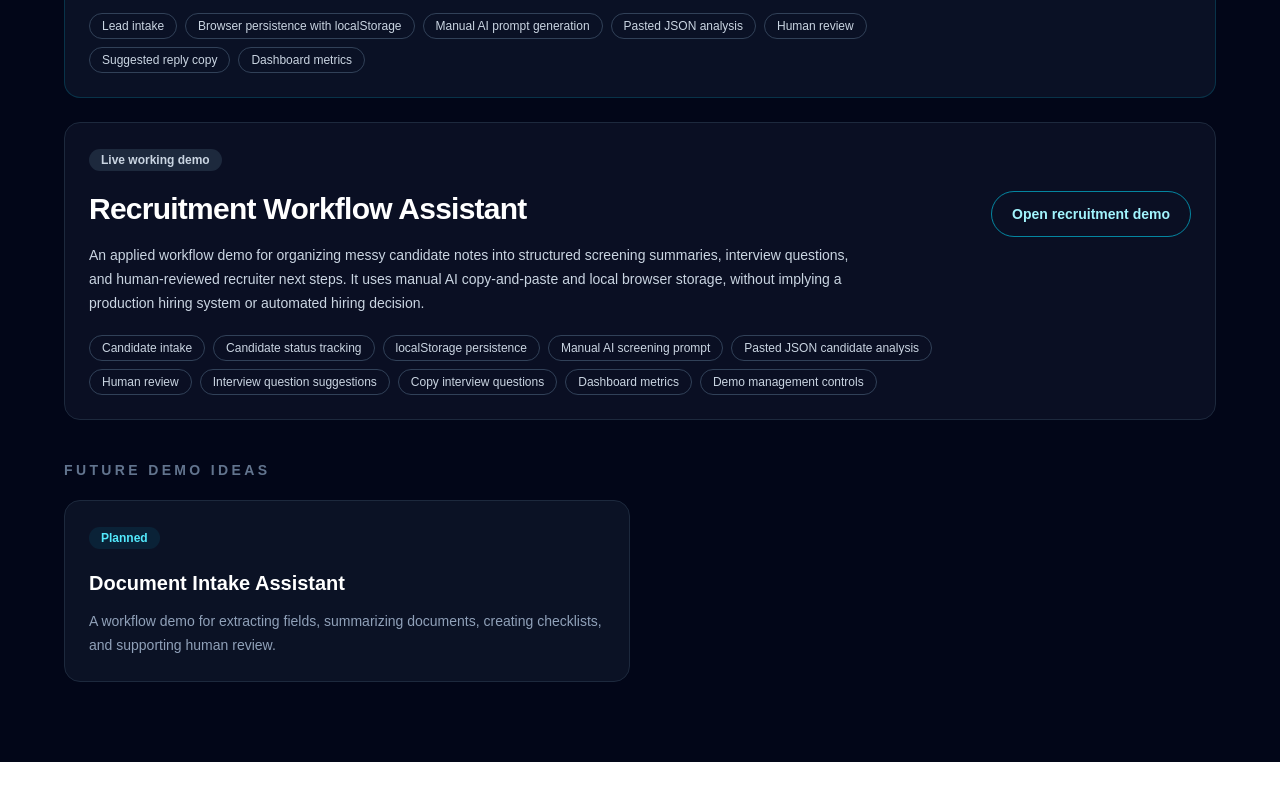
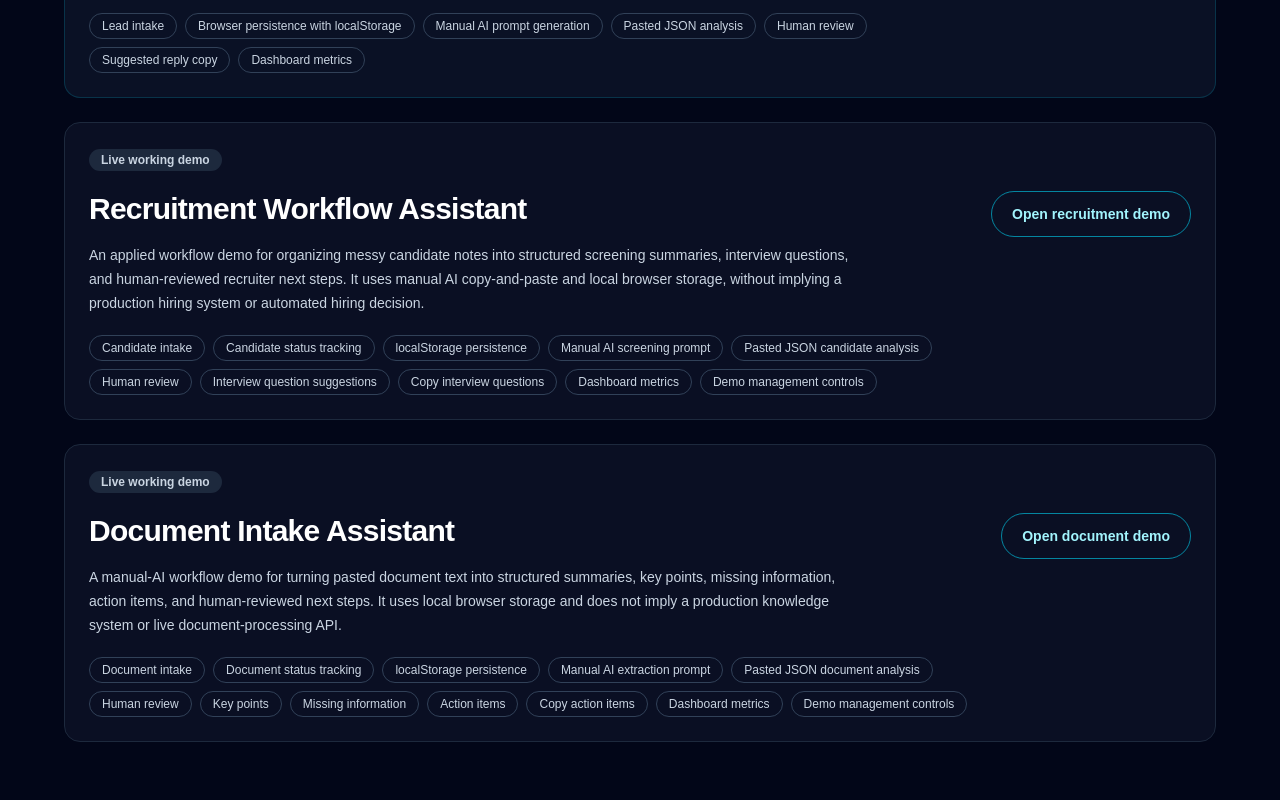
Before and after one commit to solitud3456/ai-workflow-systems-lab, a Next.js app: page /demos in a window 1280 px wide. Shown: the part 549-1349 px from the top of the page. Before the commit the page ends 1311 px from the top, so only its background shows below. Built offline with nearby package versions, Linux system fonts and the light colour scheme.

Commit message:
Add document intake demo to demos page

```diff
--- a/src/app/demos/page.tsx
+++ b/src/app/demos/page.tsx
@@ -1,6 +1,5 @@
 import Link from "next/link";
 import PageHeader from "@/components/PageHeader";
-import InfoCard from "@/components/InfoCard";
 
 const leadFollowUpFeatures = [
   "Lead intake",
@@ -25,13 +24,19 @@ const recruitmentFeatures = [
   "Demo management controls",
 ];
 
-const futureDemos = [
-  {
-    title: "Document Intake Assistant",
-    status: "Planned",
-    description:
-      "A workflow demo for extracting fields, summarizing documents, creating checklists, and supporting human review.",
-  },
+const documentIntakeFeatures = [
+  "Document intake",
+  "Document status tracking",
+  "localStorage persistence",
+  "Manual AI extraction prompt",
+  "Pasted JSON document analysis",
+  "Human review",
+  "Key points",
+  "Missing information",
+  "Action items",
+  "Copy action items",
+  "Dashboard metrics",
+  "Demo management controls",
 ];
 
 export default function DemosPage() {
@@ -130,22 +135,44 @@ export default function DemosPage() {
           </div>
         </section>
 
-        <div className="mt-10">
-          <p className="text-sm font-semibold uppercase tracking-[0.24em] text-slate-500">
-            Future demo ideas
-          </p>
+        <section className="mt-6 rounded-2xl border border-slate-800 bg-slate-900/60 p-6">
+          <span className="rounded-full bg-slate-800 px-3 py-1 text-xs font-semibold text-slate-300">
+            Live working demo
+          </span>
 
-          <div className="mt-5 grid gap-5 md:grid-cols-2">
-            {futureDemos.map((demo) => (
-              <InfoCard
-                key={demo.title}
-                title={demo.title}
-                description={demo.description}
-                tag={demo.status}
-              />
-            ))}
+          <div className="mt-5 flex flex-col gap-6 lg:flex-row lg:items-start lg:justify-between">
+            <div>
+              <h2 className="text-3xl font-semibold tracking-tight text-white">
+                Document Intake Assistant
+              </h2>
+              <p className="mt-4 max-w-3xl text-sm leading-6 text-slate-300">
+                A manual-AI workflow demo for turning pasted document text into
+                structured summaries, key points, missing information, action
+                items, and human-reviewed next steps. It uses local browser
+                storage and does not imply a production knowledge system or
+                live document-processing API.
+              </p>
+
+              <div className="mt-5 flex flex-wrap gap-2">
+                {documentIntakeFeatures.map((feature) => (
+                  <span
+                    key={feature}
+                    className="rounded-full border border-slate-700 px-3 py-1 text-xs font-medium text-slate-300"
+                  >
+                    {feature}
+                  </span>
+                ))}
+              </div>
+            </div>
+
+            <Link
+              href="/demos/document-intake"
+              className="shrink-0 rounded-full border border-cyan-400/60 px-5 py-3 text-center text-sm font-semibold text-cyan-200 transition hover:border-cyan-300 hover:bg-cyan-500/10"
+            >
+              Open document demo
+            </Link>
           </div>
-        </div>
+        </section>
       </section>
     </main>
   );
```
